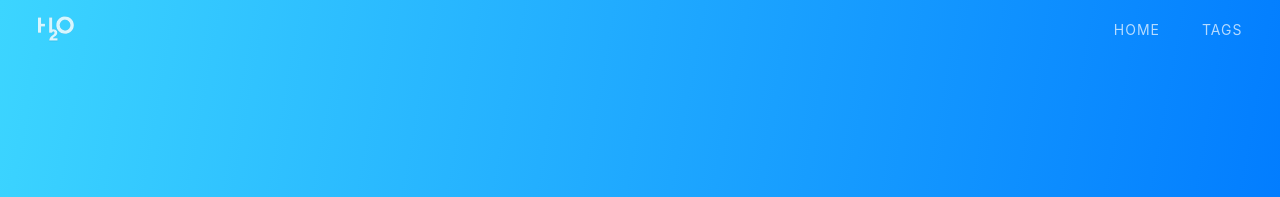
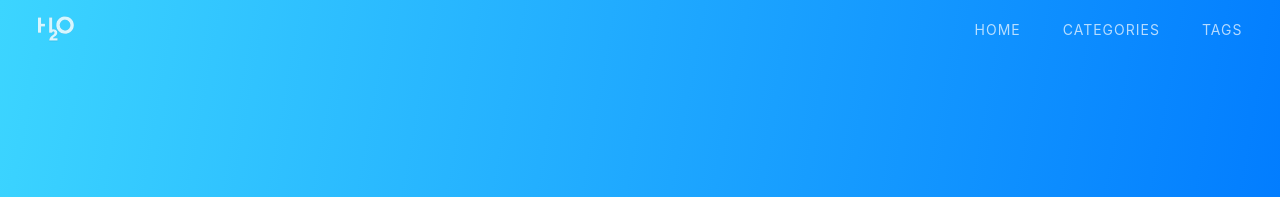
Before and after one commit to hugoTQ/hugoTQ.github.io, a Jekyll site: the page built from index.html, in a window 1280 px wide. Shown: the top 197 px of the page. Built offline with Jekyll 4.4.1, drawn with Linux system fonts in a browser that asks for light colours; nearby versions of some CDN libraries; the list of posts is cut into pages by our own code; a style sheet for code colours, icons or effects is not loaded.

Commit message:
Update _config.yml

```diff
--- a/_config.yml
+++ b/_config.yml
@@ -10,6 +10,7 @@ baseurl: ''
 # Navigation links
 nav:
   home: '/'
+  categories: '/categories.html'
   tags: '/tags.html'
 
 # Footer
```
